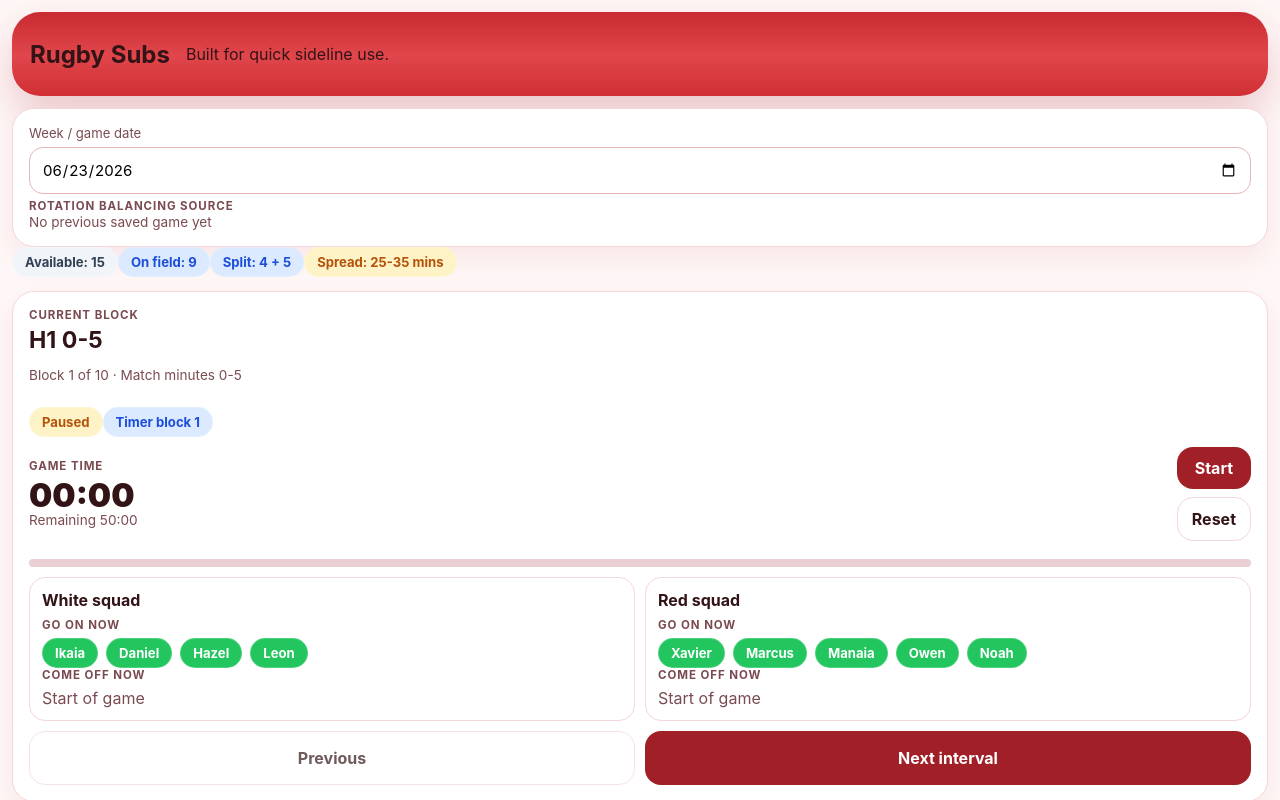
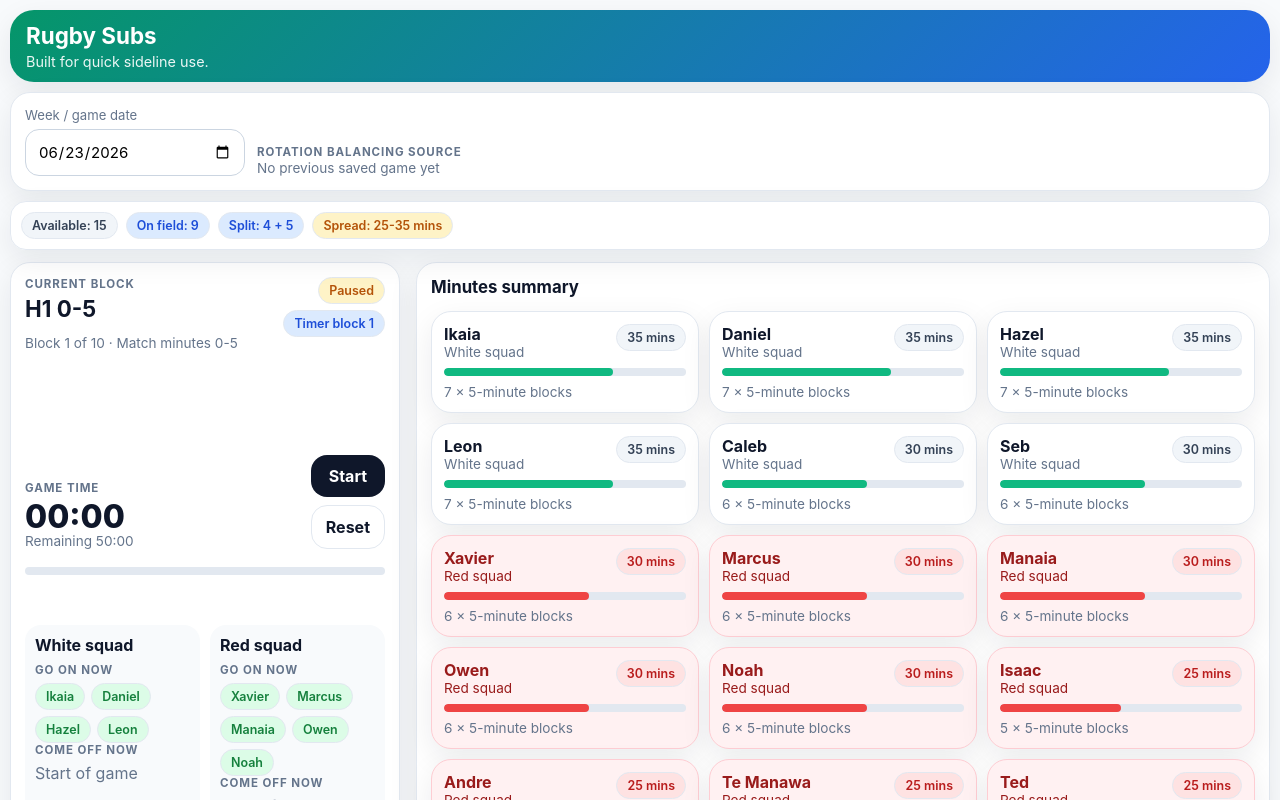
Before and after one commit to moandmarj-hash/Sideline-Manager, a React (Vite) app: page / in a window 1280 px wide. Shown: the top 800 px of the page. Built offline with nearby package versions, Linux system fonts and the light colour scheme.

Commit message:
Add files via upload

```diff
--- a/src/styles.css
+++ b/src/styles.css
@@ -1,48 +1,49 @@
 :root {
-  --bg:#fff7f7; --surface:#ffffff; --surface-alt:#fff8f8; --text:#321316; --muted:#7a4b50; --border:#f4d7d9;
-  --brand-red:#E0464B; --brand-red-dark:#A11F27; --blue-bg:#dbeafe; --blue-text:#1d4ed8; --green-bg:#22C55E; --green-text:#ffffff; --red-bg:#E0464B; --red-text:#ffffff; --amber-bg:#fef3c7; --amber-text:#b45309; --slate-bg:#f1f5f9; --slate-text:#334155;
-  --shadow:0 12px 30px rgba(161,31,39,.08); --radius:22px;
+  --bg: #f8fafc;
+  --surface: #ffffff;
+  --surface-alt: #f8fafc;
+  --text: #0f172a;
+  --muted: #64748b;
+  --border: #e2e8f0;
+  --blue-bg: #dbeafe;
+  --blue-text: #1d4ed8;
+  --green-bg: #dcfce7;
+  --green-text: #15803d;
+  --red-bg: #fee2e2;
+  --red-text: #b91c1c;
+  --amber-bg: #fef3c7;
+  --amber-text: #b45309;
+  --slate-bg: #f1f5f9;
+  --slate-text: #334155;
+  --shadow: 0 10px 30px rgba(15, 23, 42, 0.08);
+  --radius: 20px;
 }
 *{box-sizing:border-box} html,body,#root{min-height:100%}
-body{margin:0;font-family:Inter,ui-sans-serif,system-ui,-apple-system,BlinkMacSystemFont,'Segoe UI',sans-serif;background:linear-gradient(180deg,#fff7f7 0%,#fffdfd 100%);color:var(--text)}
+body{margin:0;font-family:Inter,ui-sans-serif,system-ui,-apple-system,BlinkMacSystemFont,'Segoe UI',sans-serif;background:var(--bg);color:var(--text)}
 button,input,textarea,select,summary{font:inherit} button{cursor:pointer} button:disabled{cursor:not-allowed;opacity:.7}
-.app-shell{min-height:100vh}.container{max-width:1340px;margin:0 auto;padding:12px}
-.card,.mini-card,.subcard{background:var(--surface);border:1px solid var(--border);border-radius:var(--radius);box-shadow:var(--shadow)} .card{padding:16px}.mini-card,.subcard{padding:13px}.subcard{background:var(--surface-alt)}
-.striped-hero,.striped-card{position:relative;overflow:hidden}
-.striped-hero::before{content:'';position:absolute;inset:0;background:linear-gradient(180deg,#cf2e34 0 22%, transparent 22% 100%), repeating-linear-gradient(180deg,rgba(224,70,75,.14) 0, rgba(224,70,75,.14) 52px, rgba(255,255,255,.97) 52px, rgba(255,255,255,.97) 104px);pointer-events:none}
-.striped-card::before{content:'';position:absolute;inset:0;background:repeating-linear-gradient(180deg,rgba(224,70,75,.08) 0, rgba(224,70,75,.08) 28px, rgba(255,255,255,.96) 28px, rgba(255,255,255,.96) 56px);pointer-events:none}
-.striped-hero>*,.striped-card>*{position:relative;z-index:1}
-.hero{display:grid;grid-template-columns:auto 1fr;align-items:center;gap:16px;border-radius:28px;padding:16px 18px;background:linear-gradient(180deg,#c82b31 0%,#e0464b 52%,#cf2f35 100%);box-shadow:0 18px 40px rgba(161,31,39,.22)}
-.hero-icon-shell{background:rgba(255,255,255,.28);backdrop-filter:blur(2px);border:1px solid rgba(255,255,255,.32);border-radius:28px;padding:10px;box-shadow:0 8px 18px rgba(0,0,0,.12)}
-.hero-icon-tint{display:grid;place-items:center;background:#e95a5f;border-radius:24px;padding:10px;box-shadow:inset 0 1px 0 rgba(255,255,255,.35)}
-.hero-copy,.landing-copy{display:grid;gap:6px;min-width:0}.hero-banner{justify-content:flex-start}
-.brand-mark{width:80px;height:80px;filter:drop-shadow(0 6px 14px rgba(20,20,20,.12));flex:0 0 auto}.brand-mark.landing-size{width:104px;height:104px}
-.title-badge{display:inline-block;max-width:max-content;background:rgba(255,255,255,.96);border:2px solid rgba(255,255,255,.82);border-radius:18px;padding:8px 18px;box-shadow:0 8px 20px rgba(0,0,0,.10)}
-.title-badge h1{margin:0;color:#0B2347;letter-spacing:.015em;font-weight:900;text-shadow:0 1px 0 rgba(255,255,255,.5)} .title-badge.app h1{font-size:2.55rem;line-height:1}.title-badge.landing h1{font-size:2.2rem;line-height:1}
-.grass-strip{width:290px;max-width:100%;height:auto;display:block}.grass-strip.large{width:330px}
-.hero-tagline{font-size:.92rem;letter-spacing:.15em;font-weight:800;color:#b9262e;padding-left:2px}.landing-tag{color:#fff7f7}
-.landing-shell{display:grid;gap:16px;margin-top:8px}.landing-hero{border-radius:32px;padding:24px;background:linear-gradient(180deg,#c82b31 0%,#e0464b 52%,#cf2f35 100%);color:white;display:grid;gap:18px;box-shadow:0 18px 42px rgba(161,31,39,.24)}
-.landing-brand{display:grid;grid-template-columns:auto 1fr;gap:16px;align-items:center}.landing-cta-group{display:grid;gap:10px}.landing-grid{display:grid;grid-template-columns:repeat(2,minmax(0,1fr));gap:16px}.landing-card h2{margin-top:0}.landing-card ul{margin:10px 0 0;padding-left:18px}
-.light{color:rgba(255,255,255,.9)}
-.layout{display:grid;grid-template-columns:1fr;gap:18px;margin-top:14px}.sidebar,.stack{display:grid;gap:14px}
-.compact-meta{margin-top:12px}.date-label{display:grid;gap:6px}.date-label span{color:var(--muted);font-size:.82rem}.date-label.solo{max-width:240px}
-.row{display:flex}.row.wrap{flex-wrap:wrap}.row.between{justify-content:space-between}.row.center{align-items:center}.row.start{align-items:flex-start}.gap{gap:12px}.column{display:grid}.gap-xs{gap:4px}.align-end{align-items:end}
+.app-shell{min-height:100vh;background:var(--bg)} .container{max-width:1280px;margin:0 auto;padding:10px}
+.compact-hero{background:linear-gradient(135deg,#059669 0%,#2563eb 100%);color:white;border-radius:24px;padding:12px 16px;box-shadow:var(--shadow)}
+.compact-hero h1{margin:0;font-size:1.4rem}.compact-hero p{margin:4px 0 0;color:rgba(255,255,255,.92);font-size:.9rem}
+.compact-meta{margin-top:10px}.meta-grid{display:grid;grid-template-columns:minmax(170px,220px) 1fr;gap:12px;align-items:end}.date-label{display:grid;gap:6px}.date-label span{color:var(--muted);font-size:.82rem}.meta-note{align-self:end}
+.status-bar{position:sticky;top:0;z-index:10;display:flex;flex-wrap:wrap;gap:8px;margin-top:10px;padding:10px;background:rgba(255,255,255,.96);backdrop-filter:blur(10px);border:1px solid var(--border);border-radius:16px;box-shadow:var(--shadow)}
+.layout{display:grid;grid-template-columns:minmax(300px,390px) minmax(0,1fr);gap:16px;margin-top:12px}.sidebar,.main,.top-stack,.column,.stack{display:grid;gap:14px}.column.gap-xs{gap:4px}.align-end{align-items:end}
+.card,.mini-card,.subcard{background:var(--surface);border:1px solid var(--border);border-radius:var(--radius);box-shadow:var(--shadow)}.card{padding:14px}.mini-card,.subcard{padding:12px}.subcard{background:var(--surface-alt)}
+.row{display:flex}.row.wrap{flex-wrap:wrap}.row.between{justify-content:space-between}.row.center{align-items:center}.row.start{align-items:flex-start}.gap{gap:12px}
 .eyebrow{margin-bottom:6px;text-transform:uppercase;font-size:.72rem;letter-spacing:.08em;color:var(--muted);font-weight:700}
-.badge,.chip{display:inline-flex;align-items:center;border-radius:999px;border:1px solid rgba(255,255,255,.2);padding:6px 12px;font-size:.82rem;font-weight:700;background:white}
+.badge,.chip{display:inline-flex;align-items:center;border-radius:999px;border:1px solid var(--border);padding:5px 10px;font-size:.78rem;font-weight:600}
 .badge.slate,.chip.slate{background:var(--slate-bg);color:var(--slate-text)} .badge.blue,.chip.blue{background:var(--blue-bg);color:var(--blue-text)} .badge.green,.chip.green{background:var(--green-bg);color:var(--green-text)} .badge.red,.chip.red{background:var(--red-bg);color:var(--red-text)} .badge.amber,.chip.amber{background:var(--amber-bg);color:var(--amber-text)}
-.chip-wrap{display:flex;flex-wrap:wrap;gap:8px}.chip-wrap.compact{gap:8px}.minutes-summary-badges{display:flex;gap:8px;flex-wrap:wrap;justify-content:flex-end}
-.presence{min-height:42px;border-radius:16px;border:1px solid var(--border);padding:9px 12px;font-weight:600;background:white}.presence.present{background:#DCFCE7;color:#166534;border-color:#BBF7D0}.presence.absent{background:#FEE2E2;color:#B91C1C;border-color:#FECACA}
-.btn{border:none;border-radius:16px;padding:11px 14px;font-weight:700}.btn-primary{background:var(--brand-red-dark);color:white}.btn-warning{background:#f59e0b;color:white}.btn-ghost{background:white;color:var(--text);border:1px solid var(--border)}.btn.full{width:100%}.next-button{min-height:54px;font-size:1rem}.small-btn{padding:8px 10px;font-size:.78rem}
-label{display:grid;gap:6px;font-size:.94rem} label span{color:var(--muted)} input,textarea,select{width:100%;border:1px solid #e5b5b8;border-radius:14px;padding:12px;background:white} input:focus,textarea:focus,select:focus{outline:2px solid #f0a9ad;outline-offset:1px}.textarea{min-height:138px;resize:vertical}
+.chip-wrap{display:flex;flex-wrap:wrap;gap:8px}.chip-wrap.compact{gap:6px}
+.presence{min-height:42px;border-radius:16px;border:1px solid var(--border);padding:9px 12px;font-weight:600;background:white}.presence.present{background:var(--green-bg);color:var(--green-text);border-color:#bbf7d0}.presence.absent{background:var(--red-bg);color:var(--red-text);border-color:#fecaca}
+.btn{border:none;border-radius:16px;padding:11px 14px;font-weight:700}.btn-primary{background:#0f172a;color:white}.btn-warning{background:#f59e0b;color:white}.btn-ghost{background:white;color:var(--text);border:1px solid var(--border)}.btn.full{width:100%}.next-button{min-height:54px;font-size:1rem}
+label{display:grid;gap:6px;font-size:.94rem} label span{color:var(--muted)} input,textarea,select{width:100%;border:1px solid #cbd5e1;border-radius:14px;padding:12px;background:white}
+input:focus,textarea:focus,select:focus{outline:2px solid #93c5fd;outline-offset:1px} .textarea{min-height:138px;resize:vertical}
 .grid{display:grid;gap:10px}.grid.three{grid-template-columns:repeat(2,minmax(0,1fr))}.grid.three .span-two{grid-column:1/-1}.grid.two-up{grid-template-columns:repeat(2,minmax(0,1fr))}.summary-grid{grid-template-columns:repeat(3,minmax(0,1fr))}
-.progress{height:8px;border-radius:999px;overflow:hidden;background:#ead0d2}.progress>div{height:100%;border-radius:999px;background:var(--brand-red)}.progress>div.progress-red,.minutes-card.red-squad-tile .progress>div{background:#D12B31}
-.minutes-card.red-squad-tile{background:linear-gradient(180deg,#fff3f3 0%,#ffe7e7 100%);border-color:#f3cacc}.minutes-card.red-squad-tile strong,.minutes-card.red-squad-tile .small.muted:first-of-type{color:#991b1b}
-.alert{background:#fff0f0;border:1px solid #f6c2c4;color:#991b1b;border-radius:16px;padding:12px}.alert-amber{background:#fffbeb;border:1px solid #fde68a;color:#92400e}.compact-alert{font-size:.85rem}
-.live-console{display:grid;gap:10px}.console-top{display:grid;gap:10px}.console-block-title{font-size:1.45rem;line-height:1.1;margin:0}
-.timer-strip{display:grid;grid-template-columns:minmax(0,1fr) auto;align-items:center;gap:12px}.timer-left{display:grid;gap:4px}.timer-badges-inline{display:flex;flex-wrap:wrap;gap:8px}.timer-value{font-size:2.05rem;font-weight:900;line-height:1}.timer-actions-inline{display:grid;gap:8px}.vertical-actions{grid-auto-rows:min-content;min-width:88px}
-.console-middle{display:grid;grid-template-columns:repeat(2,minmax(0,1fr));gap:10px}.console-panel{background:rgba(255,255,255,.92);border:1px solid var(--border);border-radius:16px;padding:12px}.red-panel,.red-subcard{background:#fff3f3}.group-title,.tool-heading{font-weight:700;margin-bottom:8px}.console-bottom{display:grid;grid-template-columns:repeat(2,minmax(0,1fr));gap:10px}
-.block-card.completed{opacity:.72;background:#fcf6f6;border-left:8px solid #c39a9d}.block-card.current{border-left:8px solid #16a34a;box-shadow:0 10px 28px rgba(22,163,74,.14)}.block-card.upcoming{border-left:8px solid var(--brand-red)}
-.disclosure summary{list-style:none;cursor:pointer;color:var(--muted);font-size:.92rem;padding:0 4px;font-weight:700}.disclosure summary::-webkit-details-marker{display:none}.disclosure{background:transparent}.discreet-tools{padding:12px}.history-card{padding:10px 12px}.status-row{display:grid;grid-template-columns:1fr auto;gap:10px;align-items:center;padding:10px;border:1px solid var(--border);border-radius:14px;background:var(--surface-alt)}.status-left{display:flex;align-items:center;gap:8px;flex-wrap:wrap}.status-actions{display:flex;gap:8px;flex-wrap:wrap;justify-content:flex-end}
+.progress{height:8px;border-radius:999px;overflow:hidden;background:#e2e8f0}.progress>div{height:100%;border-radius:999px;background:#10b981}
+.minutes-card.red-squad-tile{background:#fff1f2;border-color:#fecdd3}.minutes-card.red-squad-tile .progress>div,.progress>div.progress-red{background:#ef4444}.minutes-card.red-squad-tile strong,.minutes-card.red-squad-tile .small.muted:first-of-type{color:#991b1b}
+.panel,.alert{background:var(--surface-alt);border-radius:16px;padding:12px}.alert{background:#fef2f2;border:1px solid #fecaca;color:#991b1b}.alert-amber{background:#fffbeb;border:1px solid #fde68a;color:#92400e}.compact-alert{font-size:.85rem}
+.console-top,.console-middle,.console-bottom,.timer-strip{display:grid;gap:10px}.console-top{grid-template-columns:1fr auto;align-items:start}.console-badges{display:grid;gap:6px;justify-items:end}.console-block-title{font-size:1.4rem;line-height:1.1;margin:0}.timer-strip{grid-template-columns:1fr auto;align-items:end}.timer-value{font-size:2rem;font-weight:800;line-height:1}.timer-actions-inline{display:grid;gap:8px}.console-middle{grid-template-columns:repeat(2,minmax(0,1fr))}.console-panel{background:var(--surface-alt);border-radius:16px;padding:10px}.group-title,.tool-heading{font-weight:700;margin-bottom:8px}.console-bottom{grid-template-columns:repeat(2,minmax(0,1fr))}.live-console{display:grid;gap:10px}
+.block-card.completed{opacity:.72;background:#f8fafc;border-left:8px solid #94a3b8}.block-card.current{border-left:8px solid #16a34a;box-shadow:0 10px 28px rgba(22,163,74,.14)}.block-card.upcoming{border-left:8px solid #3b82f6}
+.game-tools summary,.history-panel summary{list-style:none;cursor:pointer;color:var(--muted);font-size:.84rem;padding:0 4px}.game-tools summary::-webkit-details-marker,.history-panel summary::-webkit-details-marker{display:none}.discreet-tools{padding:12px}.history-card{padding:10px 12px}
 .muted{color:var(--muted)} .small{font-size:.85rem} .mt{margin-top:14px} .mt-sm{margin-top:8px} .mt-xs{margin-top:6px} h1,h2,h3{margin:0} h2{font-size:1.05rem} h3{font-size:.98rem} ul{margin:8px 0 0;padding-left:18px}
-@media (max-width:1100px){.landing-grid{grid-template-columns:1fr}.summary-grid{grid-template-columns:repeat(2,minmax(0,1fr))}}
-@media (max-width:720px){.container{padding:8px}.summary-grid,.grid.three,.grid.two-up,.console-middle,.console-bottom{grid-template-columns:1fr}.hero{grid-template-columns:auto 1fr;gap:10px;padding:14px}.hero-icon-shell{padding:8px;border-radius:24px}.hero-icon-tint{padding:8px;border-radius:20px}.brand-mark{width:62px;height:62px}.brand-mark.landing-size{width:88px;height:88px}.title-badge.app h1{font-size:1.42rem}.title-badge.landing h1{font-size:1.55rem}.grass-strip{width:170px}.grass-strip.large{width:210px}.hero-tagline{font-size:.68rem;letter-spacing:.12em}.landing-brand{grid-template-columns:auto 1fr}.timer-strip{grid-template-columns:minmax(0,1fr) auto;align-items:start}.timer-actions-inline{grid-template-columns:1fr}.timer-value{font-size:1.65rem}.minutes-summary-badges{justify-content:flex-start}}
+@media (max-width:1100px){.layout{grid-template-columns:1fr}.summary-grid{grid-template-columns:repeat(2,minmax(0,1fr))}}
+@media (max-width:720px){.container{padding:8px}.status-bar{margin-top:8px;padding:8px}.layout{gap:12px}.summary-grid,.grid.three,.grid.two-up,.console-middle,.console-bottom,.timer-strip,.console-top,.meta-grid{grid-template-columns:1fr}.console-badges{justify-items:start}.timer-actions-inline{grid-template-columns:repeat(2,minmax(0,1fr))}.live-console{min-height:calc(100dvh - 190px);align-content:start}.console-panel{padding:9px}.compact-hero p{display:none}}
```
